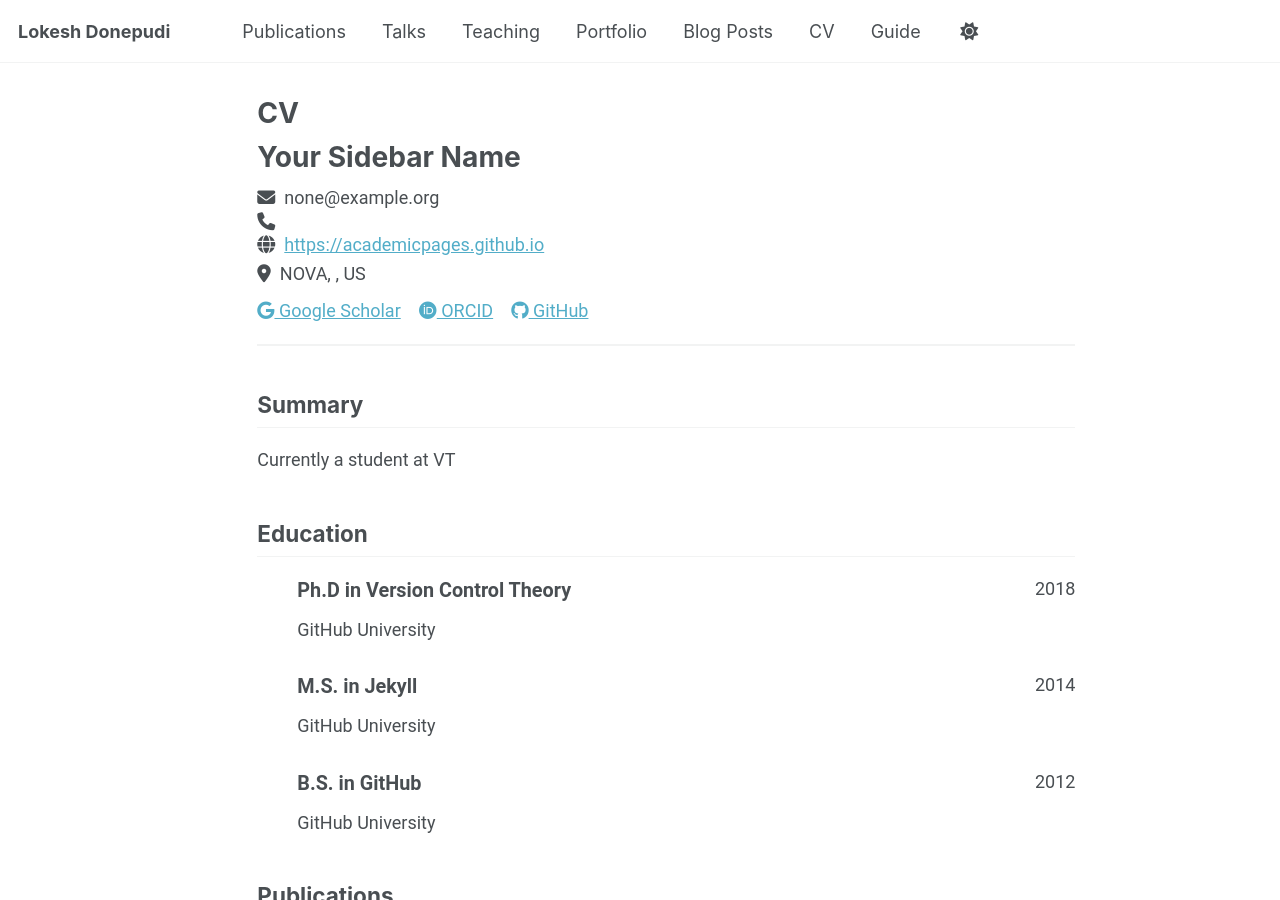
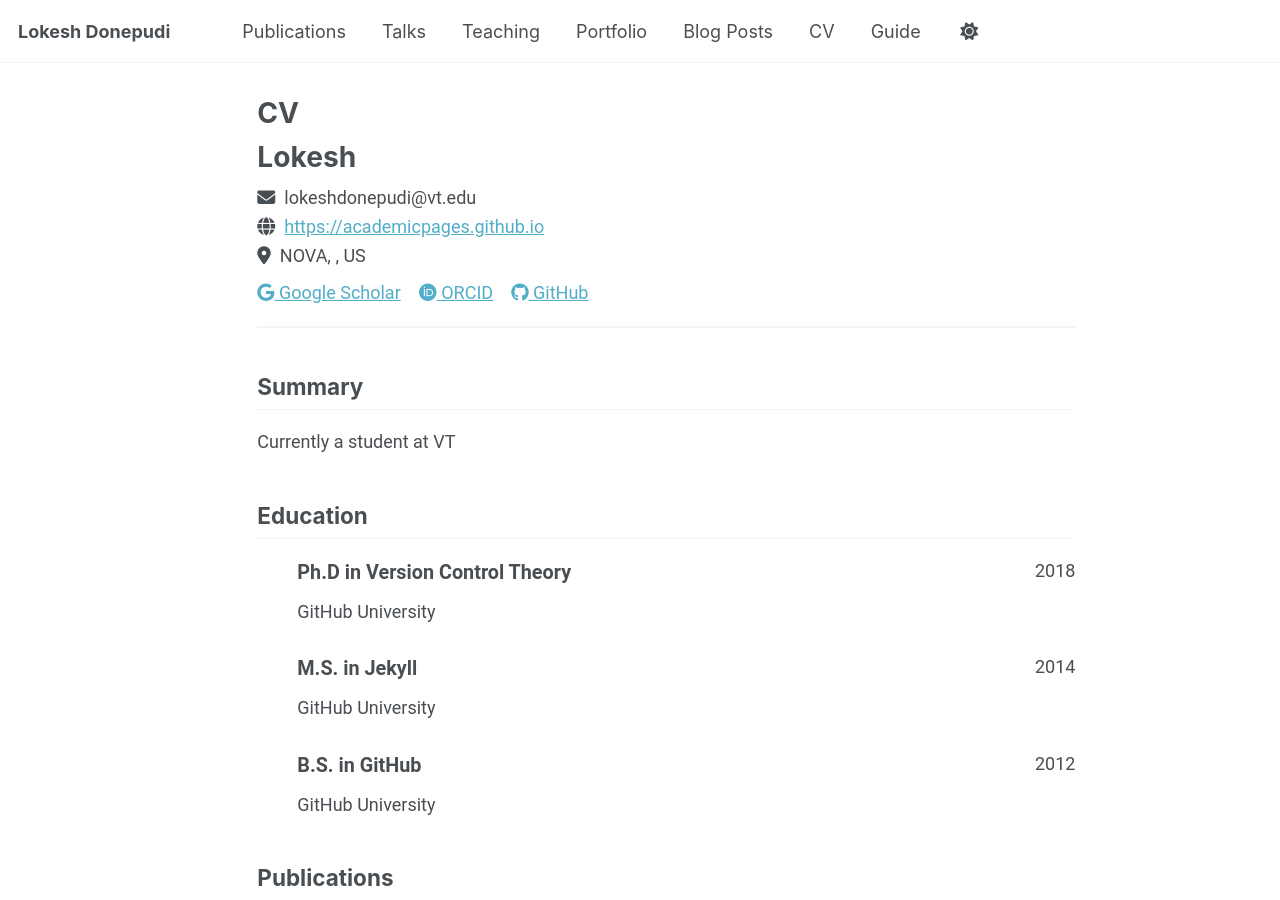
Before and after one commit to lokeshdonepudi/lokeshdonepudi.github.io, a Jekyll site: the page built from _pages/cv-json.md, in a window 1280 px wide and 900 px high. Built offline with Jekyll 4.4.1, drawn with Linux system fonts in a browser that asks for light colours; a script bundle is joined from its source files by our own code; library files that are not in the unit come from our copies.

Commit message:
Update personal information in cv.json

```diff
--- a/_data/cv.json
+++ b/_data/cv.json
@@ -1,8 +1,7 @@
 {
   "basics": {
-    "name": "Your Sidebar Name",
-    "email": "none@example.org",
-    "phone": "",
+    "name": "Lokesh",
+    "email": "lokeshdonepudi@vt.edu",
     "website": "https://academicpages.github.io",
     "summary": "Currently a student at VT",
     "location": {
```
